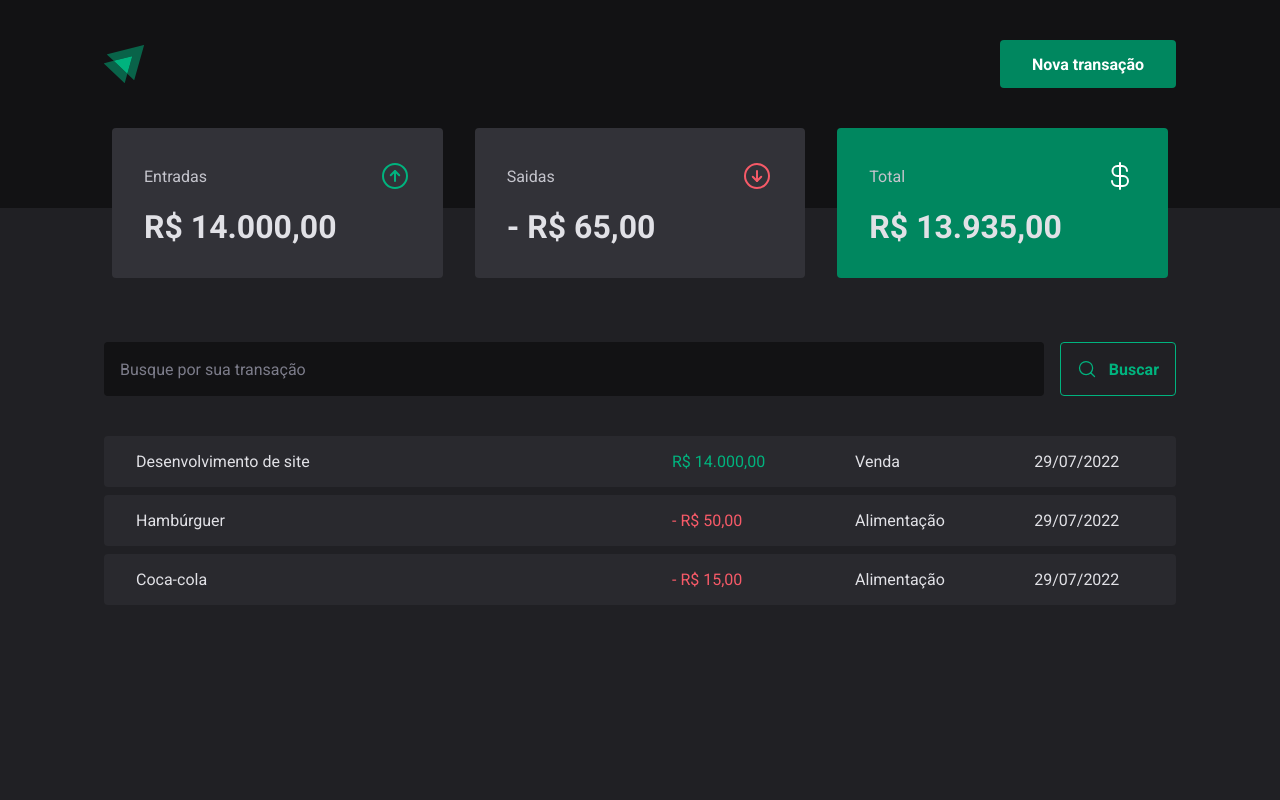
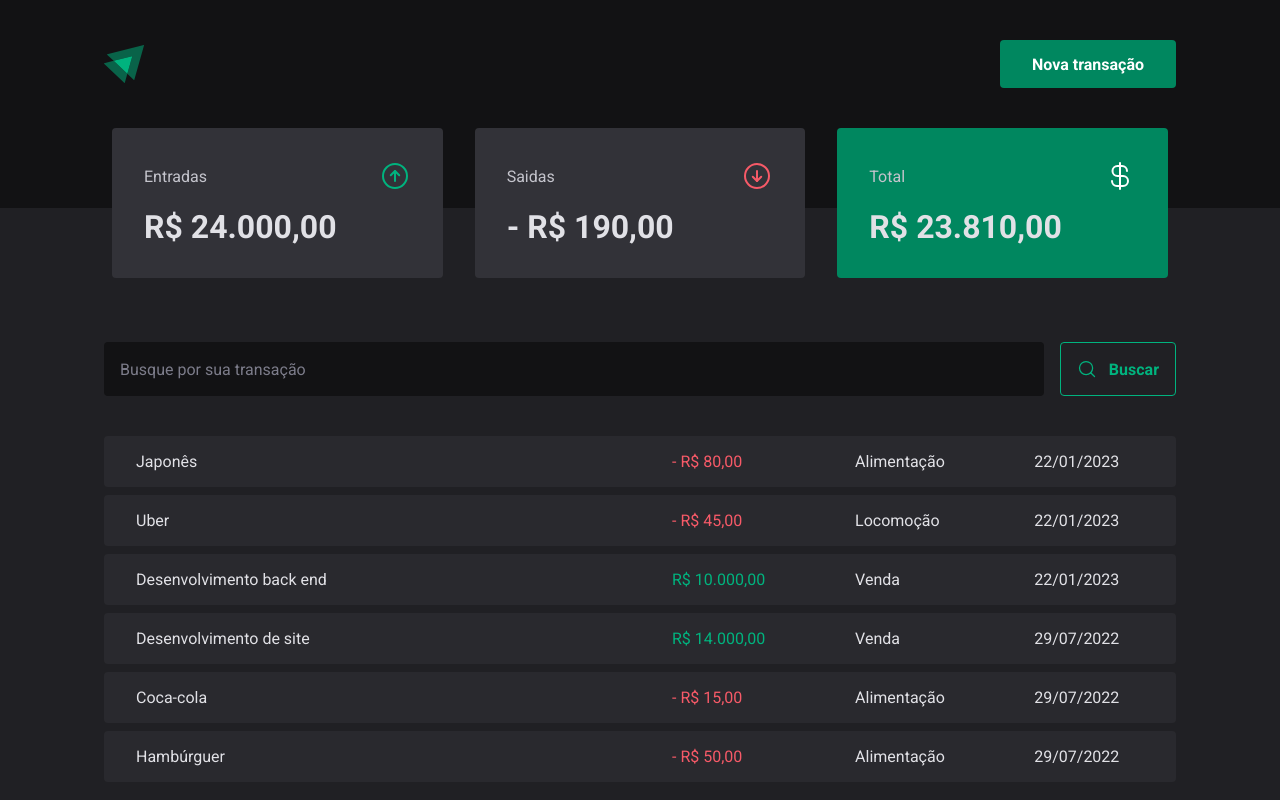
Before and after one commit to rhmadeira/dtmoney, a React (Vite) app: page / in a window 1280 px wide. Built offline with nearby package versions, Linux system fonts and the light colour scheme; data requests are answered from the project's data file.

Commit message:
feat: create new transactions post api

```diff
--- a/server.json
+++ b/server.json
@@ -23,6 +23,30 @@
       "category": "Alimentação",
       "price": 15,
       "createdAt": "2022-07-29T19:30:57.505Z"
+    },
+    {
+      "description": "Desenvolvimento back end",
+      "price": 10000,
+      "category": "Venda",
+      "type": "income",
+      "createdAt": "2023-01-22T15:00:39.587Z",
+      "id": 4
+    },
+    {
+      "description": "Uber",
+      "price": 45,
+      "category": "Locomoção",
+      "type": "outcome",
+      "createdAt": "2023-01-22T15:03:09.886Z",
+      "id": 5
+    },
+    {
+      "description": "Japonês",
+      "price": 80,
+      "category": "Alimentação",
+      "type": "outcome",
+      "createdAt": "2023-01-22T19:02:10.417Z",
+      "id": 6
     }
   ]
 }
--- a/src/components/NewTransactionModal/index.tsx
+++ b/src/components/NewTransactionModal/index.tsx
@@ -12,6 +12,9 @@ import * as zod from "zod";
 import { zodResolver } from "@hookform/resolvers/zod";
 import { useForm } from "react-hook-form";
 import { Controller } from "react-hook-form";
+import { api } from "../../lib/axios";
+import { useContext } from "react";
+import { TransactionsContext } from "../../contexts/Transactions";
 
 const newTransactionModalSchema = zod.object({
   description: zod.string(),
@@ -23,16 +26,24 @@ const newTransactionModalSchema = zod.object({
 type NewTransactionFormProps = zod.infer<typeof newTransactionModalSchema>;
 
 export default function NewTransactionModal() {
-  const { register, handleSubmit, formState, control } =
+  const { createTransaction } = useContext(TransactionsContext);
+  const { register, handleSubmit, formState, control, reset } =
     useForm<NewTransactionFormProps>({
       resolver: zodResolver(newTransactionModalSchema),
       defaultValues: {
         type: "income",
       },
     });
+
   async function handleCreateNewTransaction(data: NewTransactionFormProps) {
-    await new Promise((resolve) => setTimeout(resolve, 2000));
-    console.log(data);
+    const { description, price, category, type } = data;
+    createTransaction({
+      description,
+      price,
+      category,
+      type,
+    });
+    reset();
   }
 
   return (
--- a/src/contexts/Transactions.tsx
+++ b/src/contexts/Transactions.tsx
@@ -10,10 +10,19 @@ interface Transaction {
   createdAt: string;
 }
 
+interface TransactionInput {
+  description: string;
+  type: "income" | "outcome";
+  category: string;
+  price: number;
+}
+
 interface TransactionContextType {
   transactions: Transaction[];
   fetchTransactions: (query?: string) => Promise<void>;
+  createTransaction: (transactionInput: TransactionInput) => Promise<void>;
 }
+
 interface TransactionProviderProps {
   children: React.ReactNode;
 }
@@ -26,6 +35,8 @@ export function TransactionsProvider({ children }: TransactionProviderProps) {
   async function fetchTransactions(query?: string) {
     const response = await api.get("/transactions", {
       params: {
+        _sort: "createdAt",
+        _order: "desc",
         q: query,
       },
     });
@@ -35,8 +46,24 @@ export function TransactionsProvider({ children }: TransactionProviderProps) {
     fetchTransactions();
   }, []);
 
+  async function createTransaction(transactionInput: TransactionInput) {
+    const { description, price, category, type } = transactionInput;
+
+    const response = await api.post("/transactions", {
+      description,
+      price,
+      category,
+      type,
+      createdAt: new Date(),
+    });
+
+    setTransactions((oldTransactions) => [response.data, ...oldTransactions]);
+  }
+
   return (
-    <TransactionsContext.Provider value={{ transactions, fetchTransactions }}>
+    <TransactionsContext.Provider
+      value={{ transactions, fetchTransactions, createTransaction }}
+    >
       {children}
     </TransactionsContext.Provider>
   );
```
